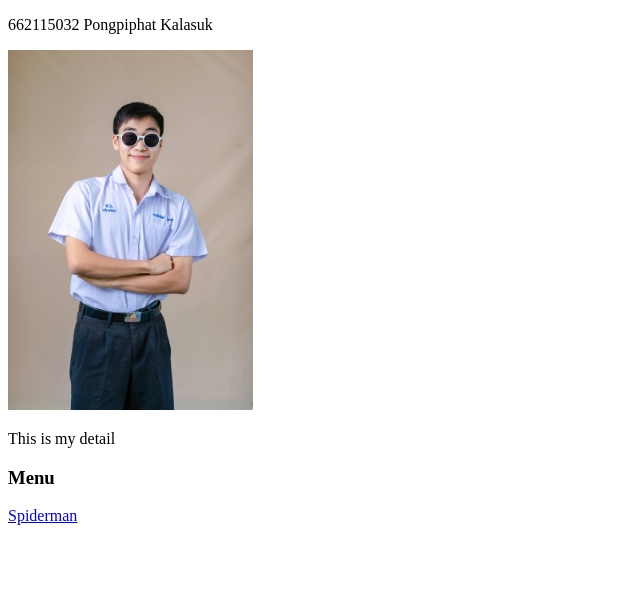
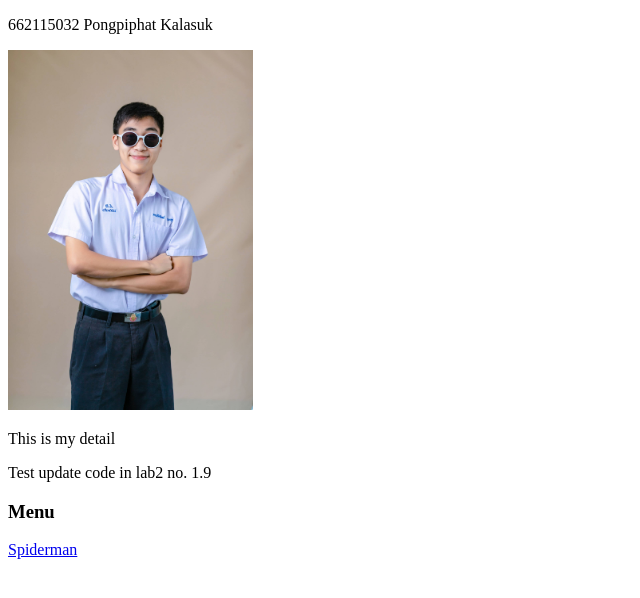
Before and after one commit to pongpiphat-k/new, a plain HTML site: page index.html in a window 1280 px wide. Shown: the whole page, without its empty margins (0-640 px from the left). Drawn offline with Linux system fonts and the light colour scheme.

Commit message:
Commit update code in lab2 No. 1.9

```diff
--- a/index.html
+++ b/index.html
@@ -12,6 +12,7 @@
     <p>662115032 Pongpiphat Kalasuk</p>
     <img src="IMG_6819.jpg" width="245" height="360">
     <p>This is my detail</p>
+    <p>Test update code in lab2 no. 1.9</p>
     <h3>Menu</h3>
     <a href="index2.html"> Spiderman </a>
 
```
